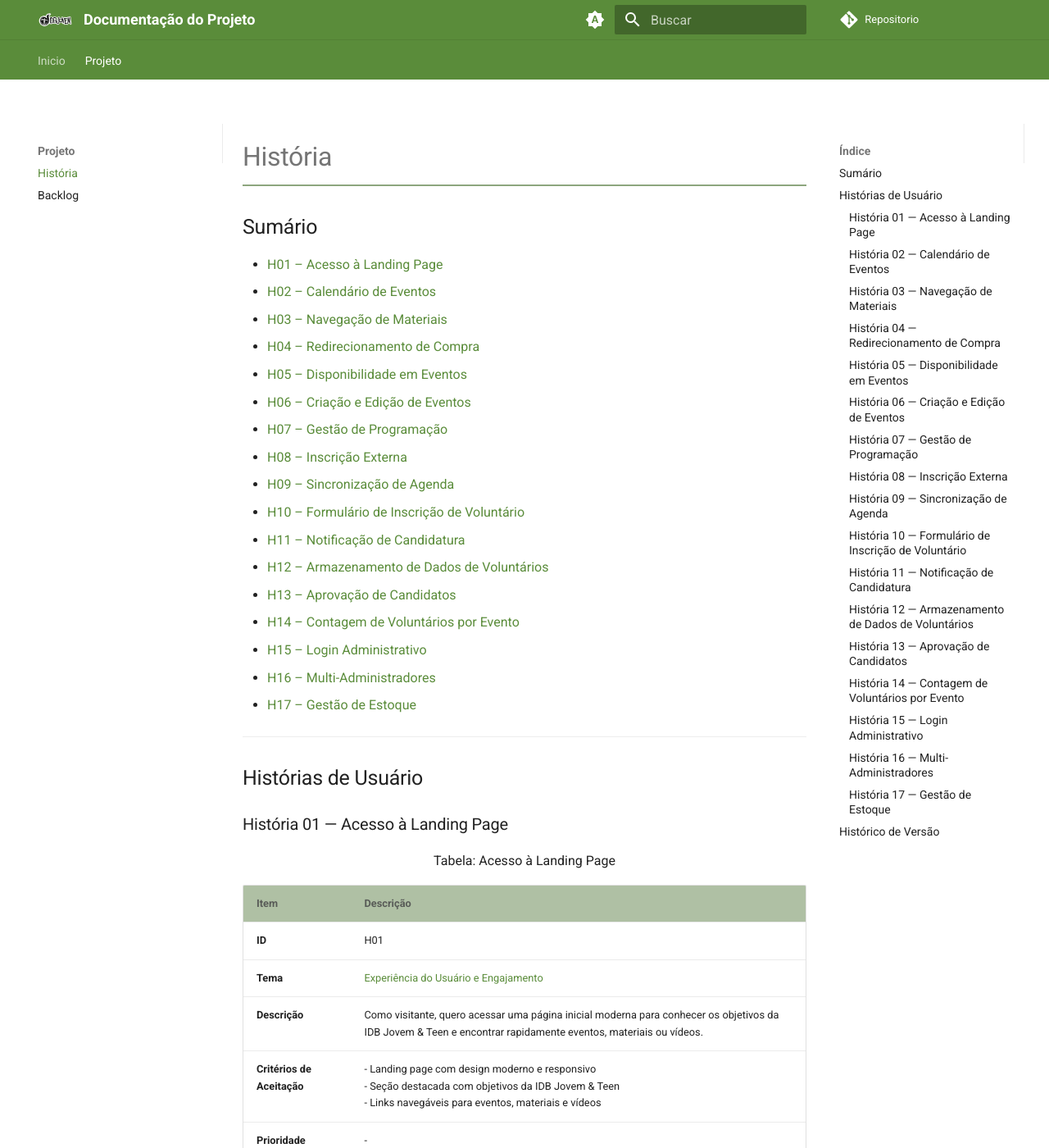
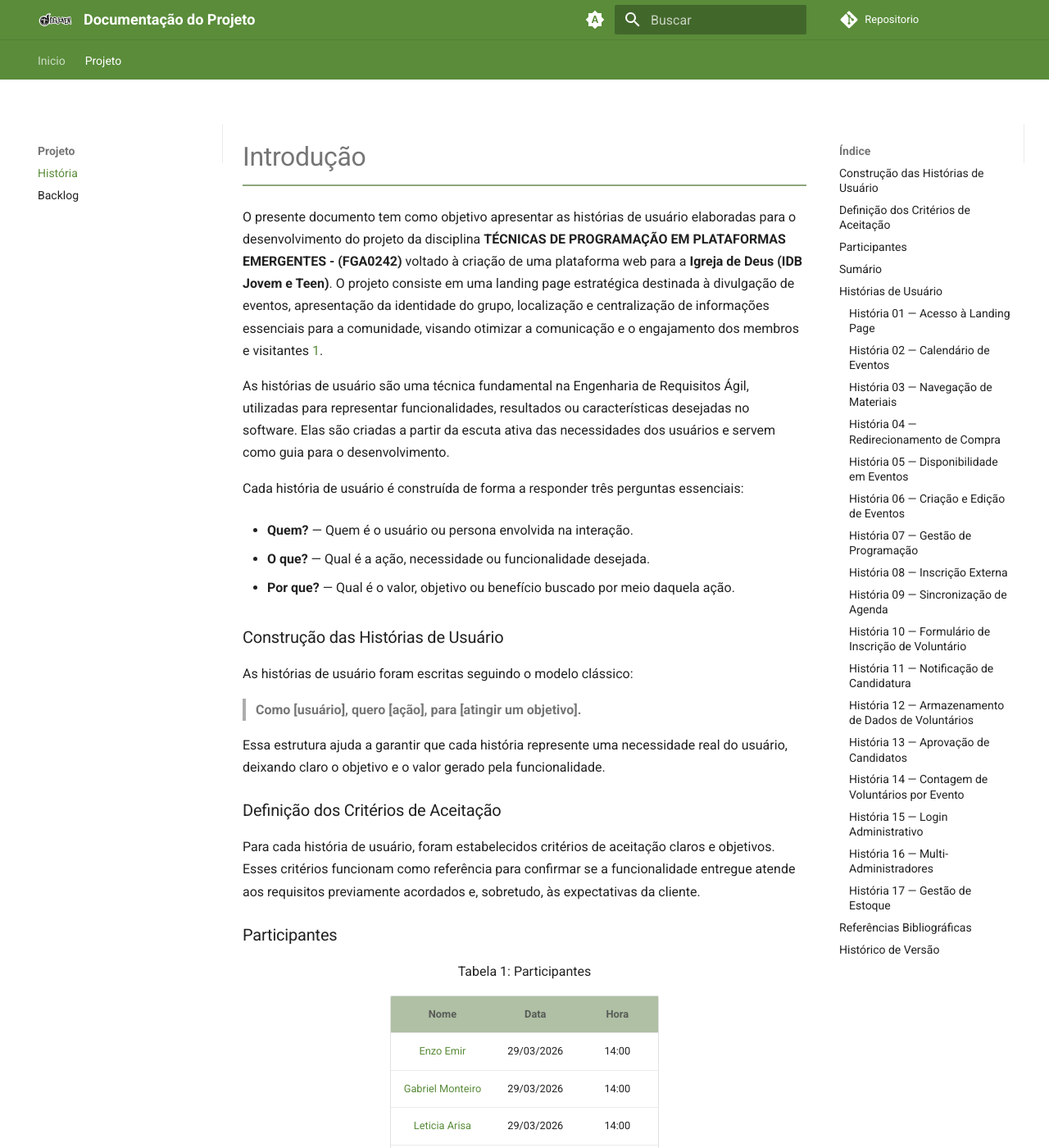
Before and after one commit to EnzoEmir/IDB_JOVEM_DOC, an MkDocs documentation site: the page built from docs/projeto/historia_usuario_novo.md, in a window 1280 px wide and 1400 px high. Shown: the whole window at 82% size. Built offline with MkDocs 1.6.1 and Material for MkDocs 9.7.7, drawn with Linux system fonts in a browser that asks for light colours; comment, search, counter and statistics services are not loaded; some of the changed text lies outside the part shown.

Commit message:
docs: adiciona introdução e contexto das histórias de usuário

```diff
--- a/docs/projeto/historia_usuario_novo.md
+++ b/docs/projeto/historia_usuario_novo.md
@@ -1,3 +1,82 @@
+# Introdução
+
+O presente documento tem como objetivo apresentar as histórias de usuário elaboradas para o desenvolvimento do projeto da disciplina **TÉCNICAS DE PROGRAMAÇÃO EM PLATAFORMAS EMERGENTES - (FGA0242)** voltado à criação de uma plataforma web para a **Igreja de Deus (IDB Jovem e Teen)**. O projeto consiste em uma landing page estratégica destinada à divulgação de eventos, apresentação da identidade do grupo, localização e centralização de informações essenciais para a comunidade, visando otimizar a comunicação e o engajamento dos membros e visitantes <a id="REF1">1</a>.
+
+As histórias de usuário são uma técnica fundamental na Engenharia de Requisitos Ágil, utilizadas para representar funcionalidades, resultados ou características desejadas no software. Elas são criadas a partir da escuta ativa das necessidades dos usuários e servem como guia para o desenvolvimento.
+
+Cada história de usuário é construída de forma a responder três perguntas essenciais:
+
+- **Quem?** — Quem é o usuário ou persona envolvida na interação.
+
+- **O que?** — Qual é a ação, necessidade ou funcionalidade desejada.
+
+- **Por que?** — Qual é o valor, objetivo ou benefício buscado por meio daquela ação.
+
+### Construção das Histórias de Usuário
+
+As histórias de usuário foram escritas seguindo o modelo clássico:
+
+> **Como [usuário], quero [ação], para [atingir um objetivo].**
+
+Essa estrutura ajuda a garantir que cada história represente uma necessidade real do usuário, deixando claro o objetivo e o valor gerado pela funcionalidade.
+
+### Definição dos Critérios de Aceitação
+
+Para cada história de usuário, foram estabelecidos critérios de aceitação claros e objetivos. Esses critérios funcionam como referência para confirmar se a funcionalidade entregue atende aos requisitos previamente acordados e, sobretudo, às expectativas da cliente.
+
+### Participantes
+
+
+<font size="3"><p style="text-align: center">Tabela 1: Participantes</p></font>
+
+<div align="center">
+
+<table>
+  <thead>
+    <tr>
+      <th align="center">Nome</th>
+      <th align="center">Data</th>
+      <th align="center">Hora</th>
+    </tr>
+  </thead>
+  <tbody>
+    <tr>
+      <td align="center"><a href="https://github.com/EnzoEmir">Enzo Emir</a></td>
+      <td align="center">29/03/2026</td>
+      <td align="center">14:00</td>
+    </tr>
+    <tr>
+      <td align="center"><a href="https://github.com/GabrielSMonteiro">Gabriel Monteiro</a></td>
+      <td align="center">29/03/2026</td>
+      <td align="center">14:00</td>
+    </tr>
+    <tr>
+      <td align="center"><a href="https://github.com/Leticia-Arisa-K-Higa">Leticia Arisa</a></td>
+      <td align="center">29/03/2026</td>
+      <td align="center">14:00</td>
+    </tr>
+    <tr>
+      <td align="center"><a href="https://github.com/MM4k">Marcelo Makoto</a></td>
+      <td align="center">29/03/2026</td>
+      <td align="center">14:00</td>
+    </tr>
+    <tr>
+      <td align="center"><a href="https://github.com/dudaa28">Maria Eduarda</a></td>
+      <td align="center">29/03/2026</td>
+      <td align="center">14:00</td>
+    </tr>
+    <tr>
+      <td align="center"><a href="https://github.com/VictorPontual">Victor Pontual</a></td>
+      <td align="center">29/03/2026</td>
+      <td align="center">14:00</td>
+    </tr>
+  </tbody>
+</table>
+</div>
+
+
+<p style="text-align: center; font-size: 10pt;">Fonte: <a href="https://github.com/dudaa28">Maria Eduarda</a></p>
+
 ## Sumário
 
 - [H01 – Acesso à Landing Page](#h01)
@@ -20,9 +99,55 @@
 
 ---
 
-## Histórias de Usuário
+##  Histórias de Usuário
 
-<a name="h01"></a>
+A tabela [2](#tabela-modelo) será utilizada como modelo para a elaboração das histórias de usuário do projeto. Ela padroniza os principais elementos necessários, como a descrição da necessidade, critérios de aceitação, prioridade, status de validação, entre outros. O objetivo é garantir consistência, rastreabilidade e clareza em todas as histórias documentadas.
+
+<p align="center">Tabela 2: <i>Modelo para História de Usuário.</i></p>
+<a name="tabela-modelo"></a>
+<div align="center">
+<table>
+  <thead>
+    <tr>
+      <th><strong>Item</strong></th>
+      <th><strong>Descrição</strong></th>
+    </tr>
+  </thead>
+  <tbody>
+    <tr>
+      <td>ID</td>
+      <td>USx</td>
+    </tr>
+    <tr>
+      <td>Rastreabilidade</td>
+      <td>Código do requisito</td>
+    </tr>
+    <tr>
+      <td>Tema</td>
+      <td>Título</td>
+    </tr>
+    <tr>
+      <td>Descrição</td>
+      <td>Eu, como <em>[tipo de usuário]</em>, desejo <em>[ação desejada]</em> para <em>[objetivo]</em></td>
+    </tr>
+    <tr>
+      <td>Critérios de Aceitação</td>
+      <td>- [Critério 1] <br> - [Critério 2]</td>
+    </tr>
+    <tr>
+      <td>Prioridade Usuário</td>
+      <td>Alta, Média, Baixa</td>
+    </tr>
+    <tr>
+      <td>Status</td>
+      <td>Se a história foi validada ou não pelo usuário</td>
+    </tr>
+  </tbody>
+</table>
+</div>
+<p style="text-align: center; font-size: 10pt;">Fonte: <a href="https://github.com/dudaa28">Maria Eduarda</a></p>
+
+
 
 ### História 01 — Acesso à Landing Page
 
@@ -309,8 +434,16 @@
 | **Prioridade**           | -                                                                         |
 | **Status**               | Não iniciado                                                                 |
 
+##  Referências Bibliográficas
+
+> <a id="REF1" href="#anchor_1">1.</a>  PRESSMAN, Roger S.; MAXIM, Bruce R.. Engenharia de software: uma abordagem profissional. 8 Porto Alegre: AMGH, 2016, 940 p.
+
+> <a id="REF2" href="#anchor_2">2.</a>  SERRANO, Milene; SERRANO, Maurício. Requisitos – Aula 15. UnB, 2025. Disponível em: https://aprender3.unb.br/pluginfile.php/3096144/mod_resource/content/1/Requisitos%20-%20Aula%2015a.pdf. Acesso em: 30 de maio 2025.
+
+
 ##  Histórico de Versão
 
 | Versão | Data       | Descrição                                 | Autor(es)                                     | Revisor(es) |
 |--------|------------|--------------------------------------------|-----------------------------------------------|-------------|
 | `0.1`    | 29/03/2026 | Base História de Usuário | [Enzo Emir](https://github.com/EnzoEmir), [Gabriel Monteiro](https://github.com/GabrielSMonteiro), [Leticia Arisa](https://github.com/Leticia-Arisa-K-Higa), [Marcelo Makoto](https://github.com/MM4K), [Maria Eduarda](https://github.com/dudaa28), [Victor Pontual](https://github.com/VictorPontual) | [Enzo Emir](https://github.com/EnzoEmir), [Gabriel Monteiro](https://github.com/GabrielSMonteiro), [Leticia Arisa](https://github.com/Leticia-Arisa-K-Higa), [Marcelo Makoto](https://github.com/MM4K), [Maria Eduarda](https://github.com/dudaa28), [Victor Pontual](https://github.com/VictorPontual) |
+| `0.2`    | 29/03/2026 | Documentação adicional | [Maria Eduarda](https://github.com/dudaa28) |     -     |
```
